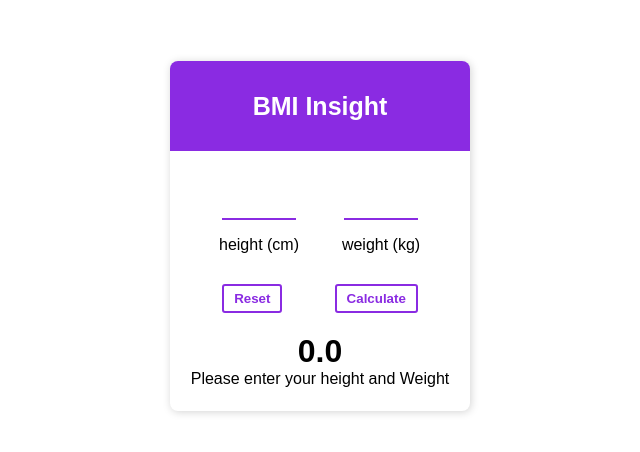
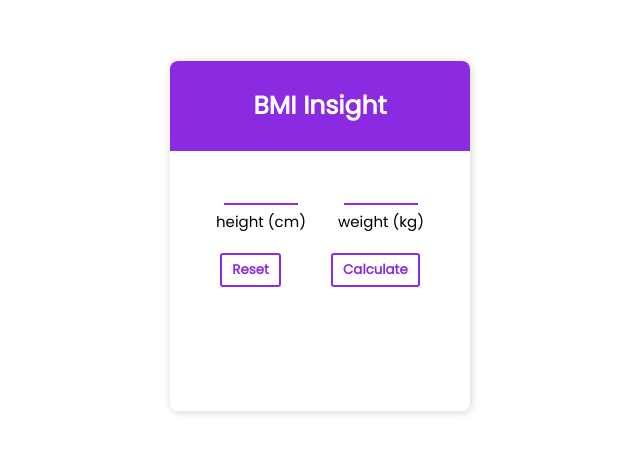
Before and after one commit to mayurpawar17/bmi-Insights-web, a plain HTML site: page index.html in a window 1280 px wide. Shown: the part 164-616 px from the top of the page, without its empty margins (320-960 px from the left). Drawn offline with Linux system fonts and the light colour scheme.

Commit message:
html & css updated

```diff
--- a/css/style.css
+++ b/css/style.css
@@ -1,7 +1,9 @@
+@import url('https://fonts.googleapis.com/css?family=Poppins');
+
 *{
     padding: 0;
     margin: 0;
-    font-family: Arial;
+    font-family: "Poppins",Arial;
 }
 
 body{
@@ -35,9 +37,11 @@ body{
 input{
     padding: 10px 12px;
     width: 50px;
+    font-size: 18px;
     text-align: center;
-    margin: 2vh 1vh;
+    margin: 5px 5px;
     border: none;
+    font-weight: bold;
     border-bottom: 2px solid blueviolet;
 }
 input:focus{
@@ -45,10 +49,8 @@ input:focus{
 }
 
 .input-container{
-    margin-top: 2vh;
     display: flex;
     justify-content: center;
-    /* border: 1px red solid; */
 }
 .input-subcontainer{
     margin: 0 2vh;
@@ -56,9 +58,12 @@ input:focus{
     flex-direction: column;
     align-items: center;
 }
+.input-subcontainer p{
+    font-size: 15px;
+}
 .btns{
     /* border: 1px red solid; */
-    margin-top: 30px;
+    margin-top: 20px;
     display: flex;
     align-items: center;
     justify-content: space-evenly;
@@ -83,6 +88,6 @@ button:hover{
     margin-top: 20px;
 }
 .res{
-    font-size: 32px;
+    font-size: 30px;
     font-weight: bold;
 }
--- a/index.html
+++ b/index.html
@@ -16,14 +16,13 @@
 
         <div class="input-container">
             <div class="input-subcontainer">
-                <input type="text" id="height">
+                <input type="number" id="height">
                 <p>height (cm)</p>
 
             </div>
 
             <div class="input-subcontainer">
-                <input type="text"
-                id="weight">
+                <input type="number" id="weight">
                 <p>weight (kg)</p>
 
             </div>
@@ -39,8 +38,8 @@
         </div>
 
         <div class="result-container">
-            <p class="res" id="result">0.0</p>
-            <p>Please enter your height and Weight</p>
+            <p class="res" id="result"></p>
+            <!-- <p id="msg">Please enter your height and Weight</p> -->
         </div>
 
 
@@ -50,18 +49,10 @@
 
 
 
-        function calculateBmi(){
-            let result=0;
+        function calculateBmi() {
 
 
-            let height = document.getElementById('height').value
-            let weight=document.getElementById('weight').value
-            result=703*(weight/(height*height));
-
-            document.getElementById('result').innerHTML=result
-
         }
-
 
 
     </script>
```
